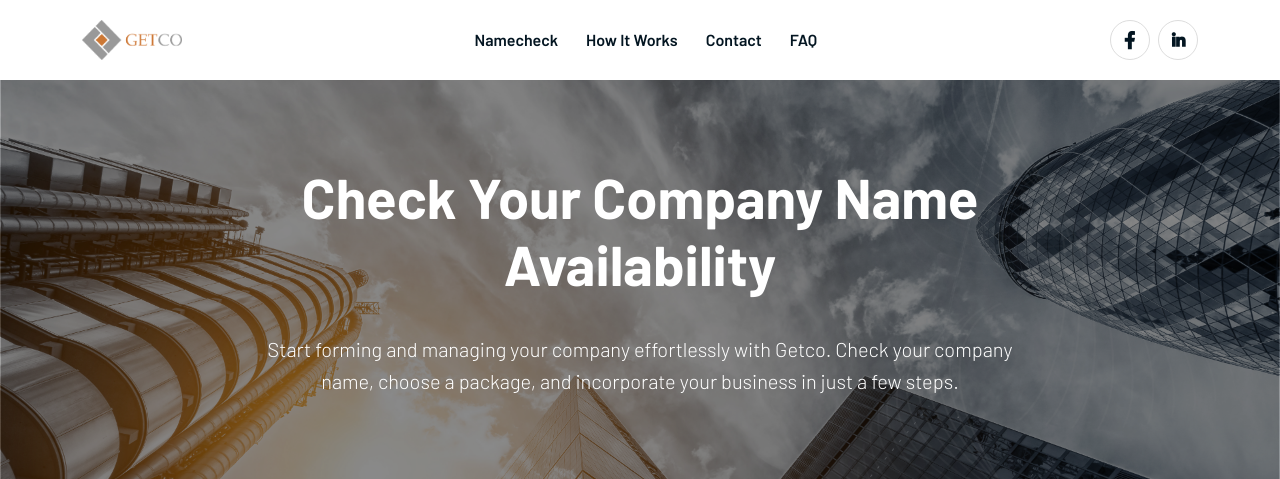
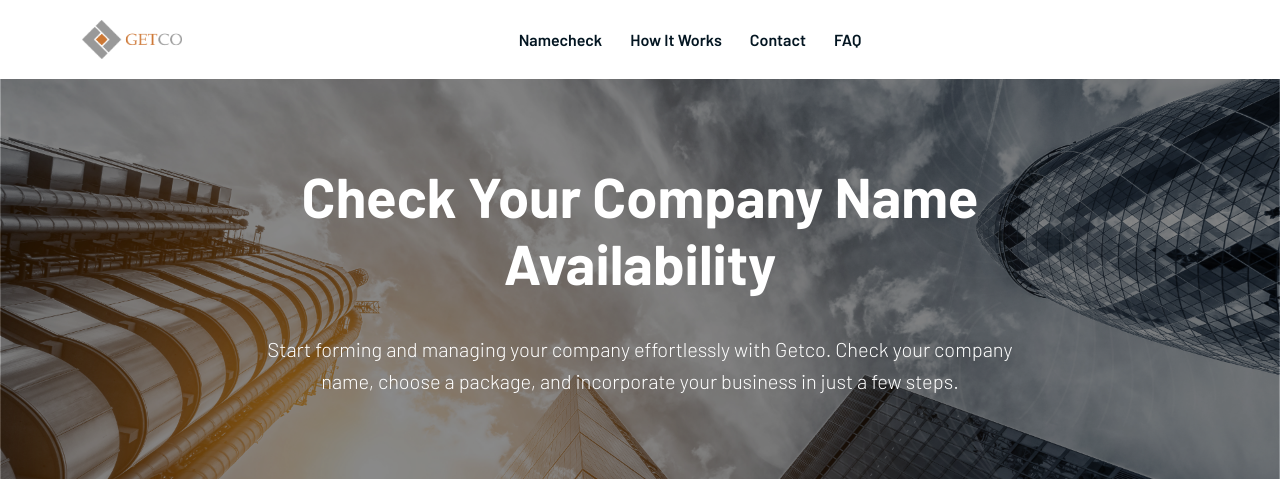
Before and after one commit to georges-shed/Westmoore-Landing-Page, a PHP site: page / in a window 1280 px wide. Shown: the top 479 px of the page. Run offline with PHP 8.4, Linux system fonts and the light colour scheme.

Commit message:
Update index.php

```diff
--- a/index.php
+++ b/index.php
@@ -31,7 +31,7 @@
         <nav class="navbar navbar-expand-lg navbar-light bg-light">
             <div class="container">
             <div class="logo">
-    <a href="app-landing.php">
+    <a href="index.php">
         <img src="images/westmoor-logo-lg.png" alt="Westmoor Logo" style="width: 100px; height: auto;">
     </a>
 </div>
@@ -68,7 +68,7 @@
                         </li>
                     </ul>
 
-                    <div class="others-option">
+                    <!-- <div class="others-option">
                         <div class="d-flex align-items-center">
                             <div class="option-item">
                                 <ul class="social-icon">
@@ -87,7 +87,7 @@
                                 </ul>
                             </div>
                         </div>
-                    </div>
+                    </div> -->
                 </div>
             </div>
         </nav>
```
